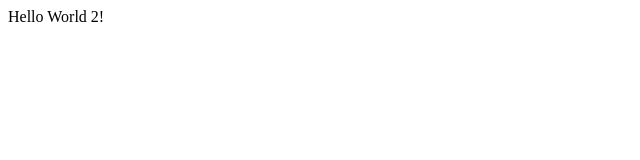
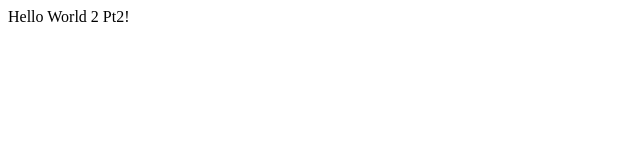
Before and after one commit to ARWisner/learning-gitPt2, a plain HTML site: page index.html in a window 1280 px wide. Shown: the full height of the page, 0-640 px from the left. Drawn offline with Linux system fonts and the light colour scheme.

Commit message:
change body to hello world pt2

```diff
--- a/index.html
+++ b/index.html
@@ -1,8 +1,8 @@
 <html>
 	<header>
-		<title>Hello World 2!</title>
+		<title>Hello World</title>
 	<header>
 	<body>
-		Hello World 2!
+		Hello World 2 Pt2!
 	</body>
 </html>
```
